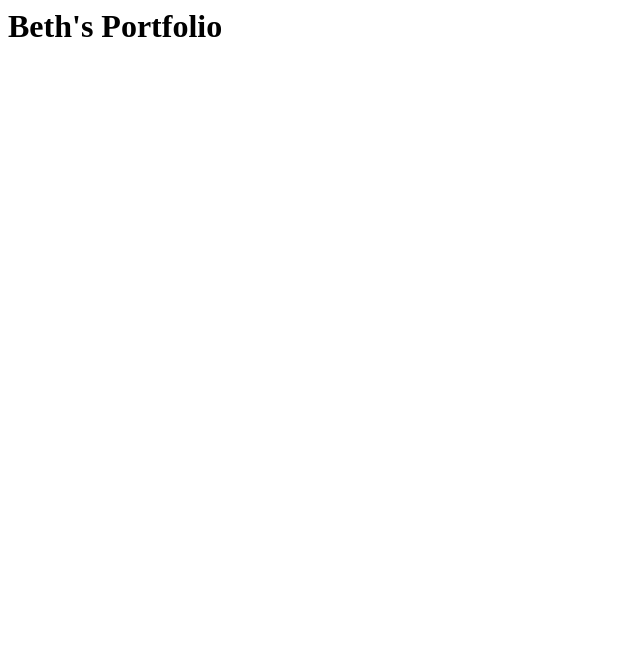
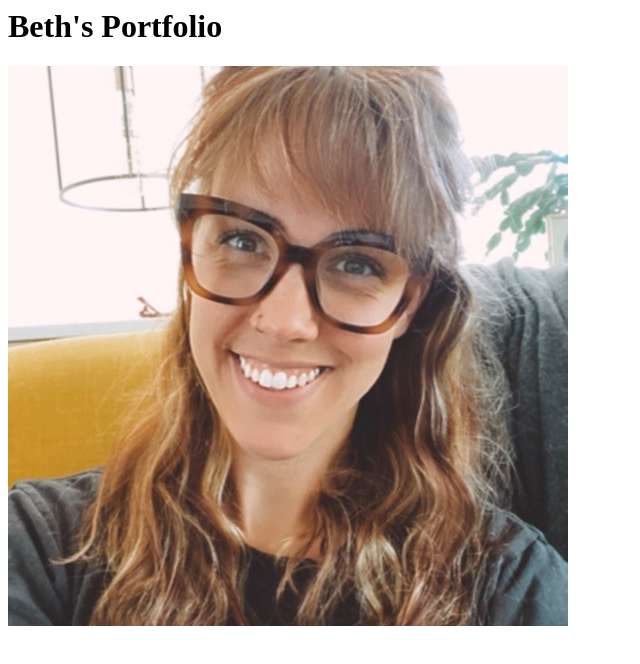
Before and after one commit to bethevans012/bethevans012.github.io, a plain HTML site: page index.html in a window 1280 px wide. Shown: the whole page, without its empty margins (0-640 px from the left). Drawn offline with Linux system fonts and the light colour scheme.

Commit message:
Update index.html

```diff
--- a/index.html
+++ b/index.html
@@ -1,4 +1,4 @@
 <html>
     <h1>Beth's Portfolio</h1>
-    <img src=""/bethportrait.jfif" />
+    <img src="/bethportrait.jfif" />
 </html>
```
